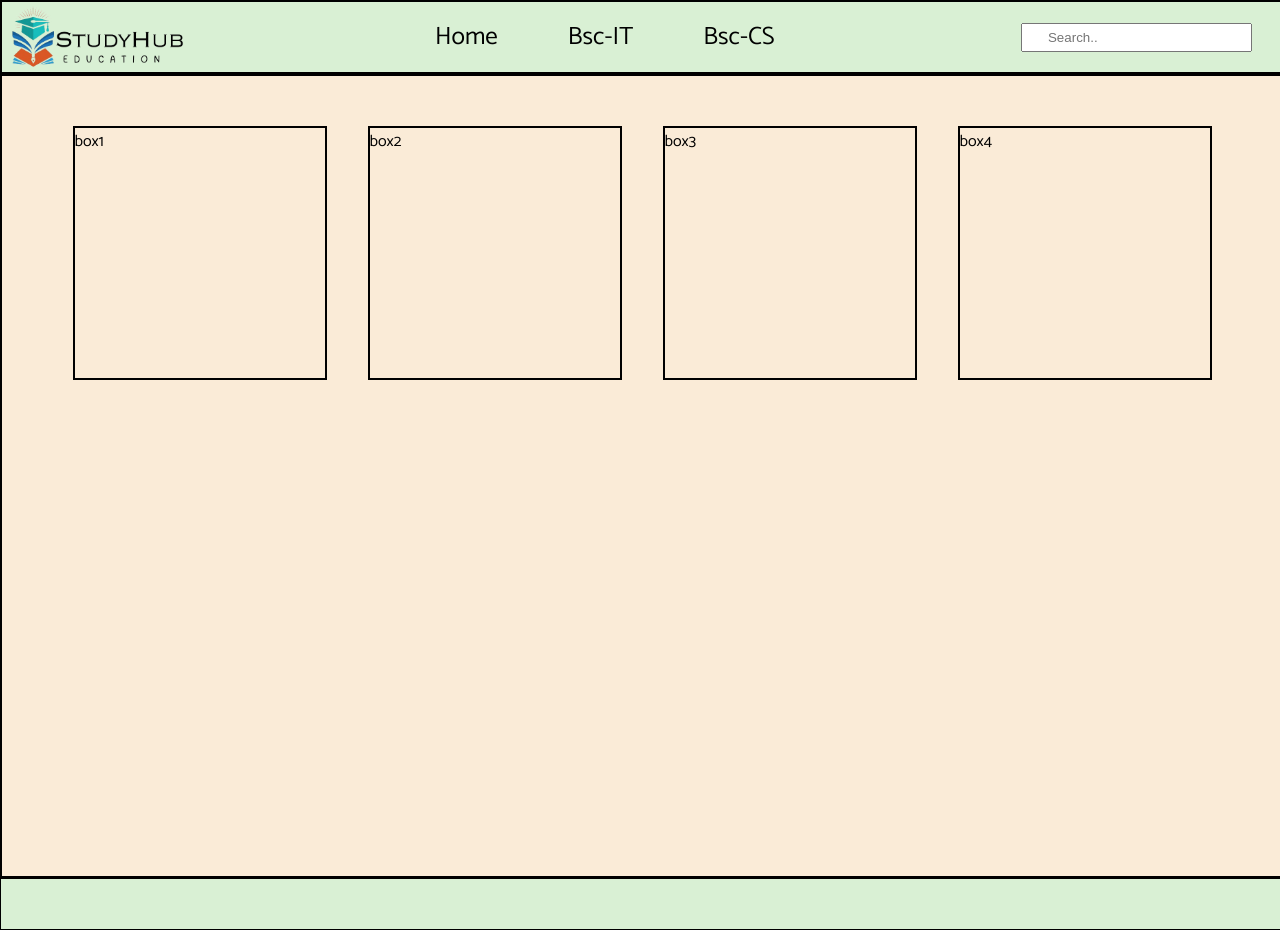
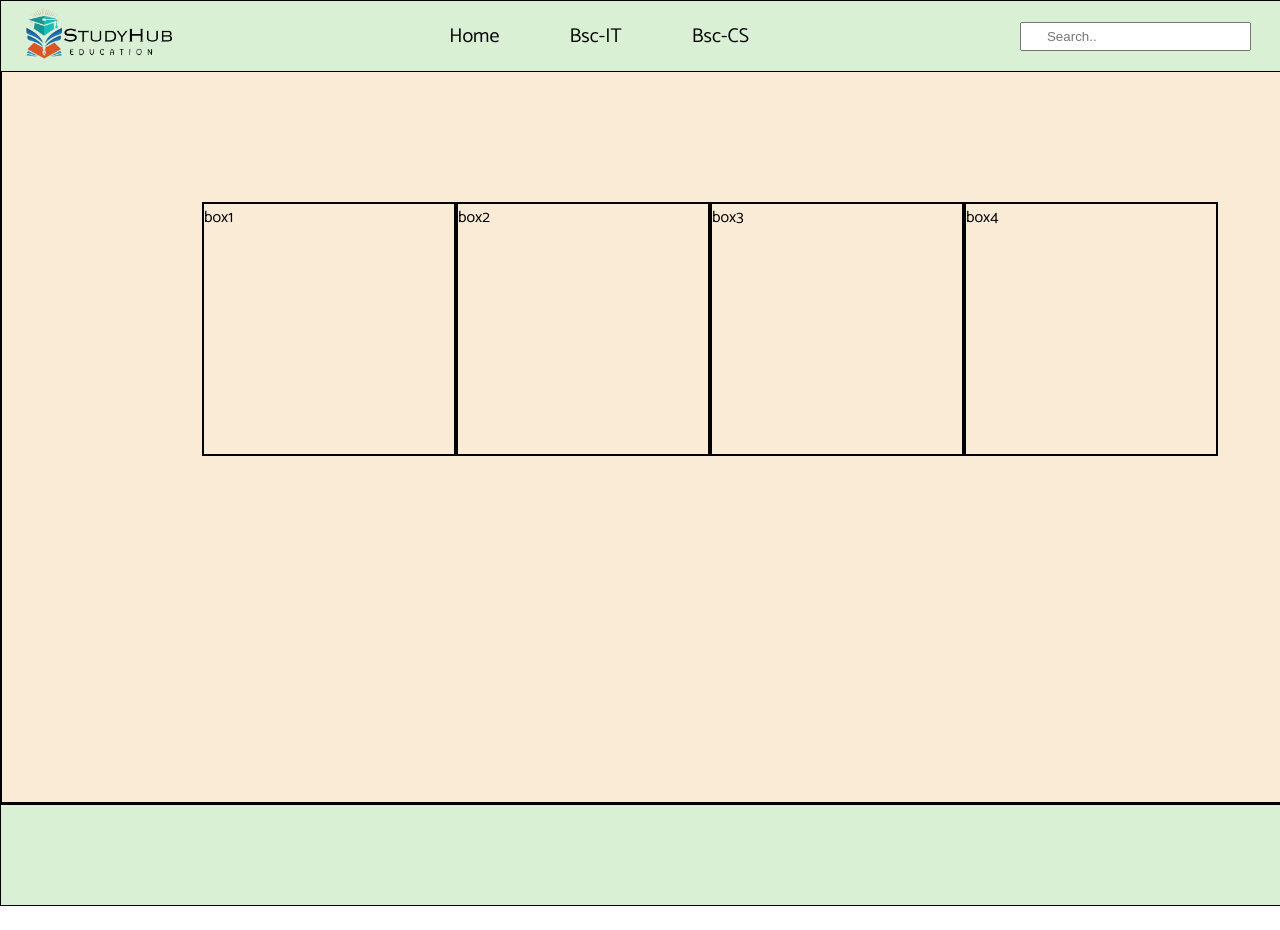
Before and after one commit to Project-byte-code/notes, a plain HTML site: page index.html in a window 1280 px wide. After the commit the page ends 906 px from the top, so only its background shows below. Drawn offline with Linux system fonts and the light colour scheme.

Commit message:
making some changes

```diff
--- a/style.css
+++ b/style.css
@@ -11,8 +11,6 @@ body {
     font-family: catamaran;
 }
 
-// <uniquifier>: Use a unique and descriptive class name
-// <weight>: Use a value from 100 to 900
 
 .catamaran-font {
     font-family: "Catamaran", sans-serif;
@@ -23,7 +21,7 @@ body {
 
 .navbar {
 
-    border: 2px solid black;
+    border: 1px solid black;
     width: 100%;
     display: flex;
     justify-content: space-between;
@@ -31,6 +29,7 @@ body {
     height: 70px;
     /* max-width: 700px; */
     background-color: #d9f0d4;
+    position: fixed;
 }
 
 .nav-center {
@@ -39,7 +38,7 @@ body {
 }
 
 .nav-center>* {
-    font-size: 25px;
+    font-size: 20px;
     padding: 5px;
     text-decoration: none;
 }
@@ -52,8 +51,27 @@ body {
 
 .logo {
     padding: 5px;
-    margin-left: 5px;
-    height: 70px;
+    margin-left: 20px;
+    margin-bottom: 7px;
+    height: 60px;
+}
+
+
+.nav-center {
+    display: flex;
+    gap: 60px;
+
+}
+
+.nav-center>* {
+    padding: 5px;
+    text-decoration: none;
+}
+
+.nav-center>*:hover {
+    border: 1px solid black;
+    border-radius: 2px;
+
 }
 
 
@@ -71,7 +89,7 @@ body {
 .boxes {
 
     align-items: center;
-    margin: 50px;
+    margin: 200px;
     display: grid;
     grid-template-columns: 1fr 1fr 1fr 1fr;
     justify-items: center;
@@ -115,23 +133,6 @@ body {
     display: flex;
     justify-content: space-between;
     align-items: center;
-    height: 50px;
+    height: 100px;
     /* max-width: 700px; */
 }
-
-.nav-center {
-    display: flex;
-    gap: 60px;
-
-}
-
-.nav-center>* {
-    padding: 5px;
-    text-decoration: none;
-}
-
-.nav-center>*:hover {
-    border: 1px solid black;
-    border-radius: 2px;
-
-}
```
